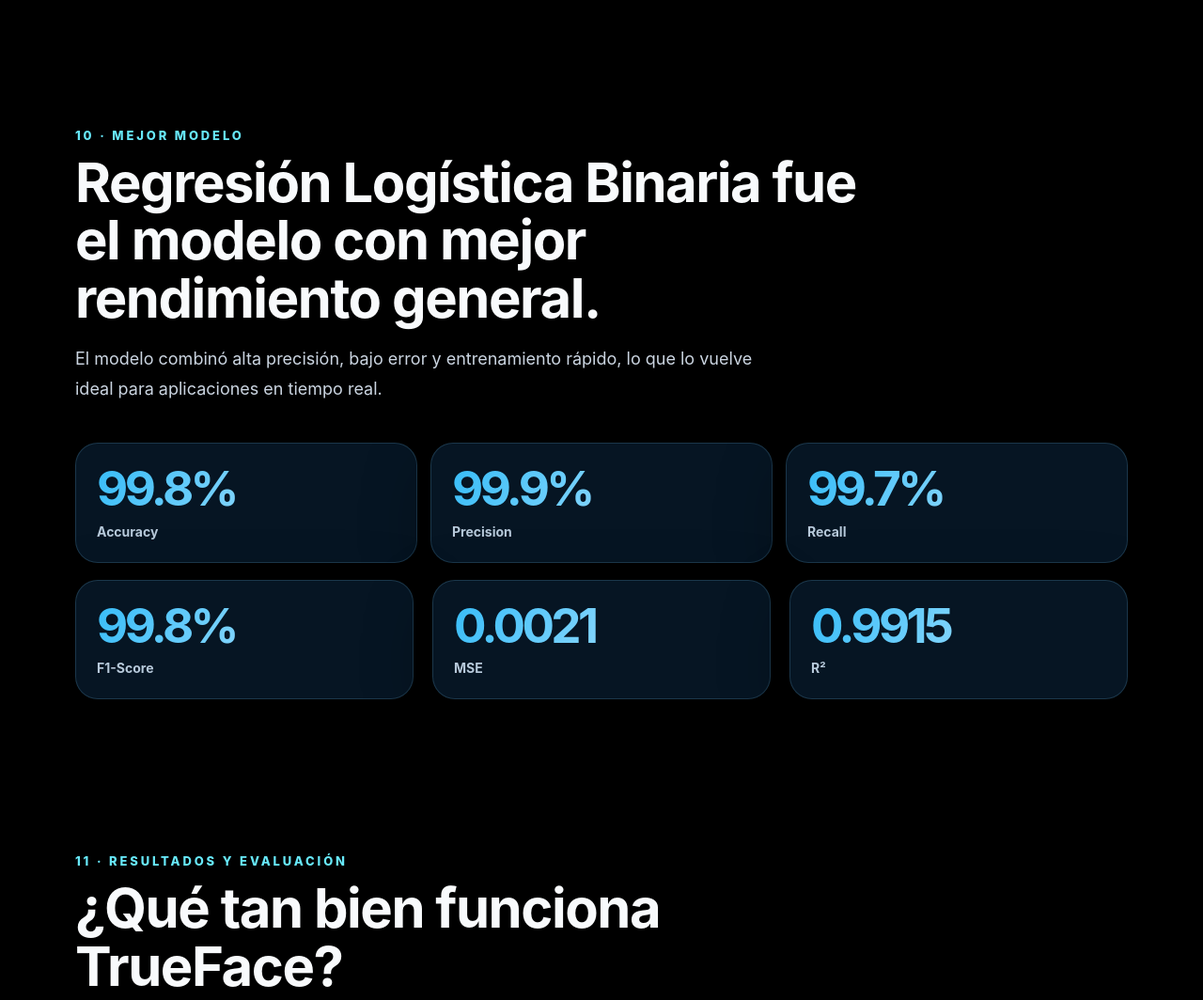
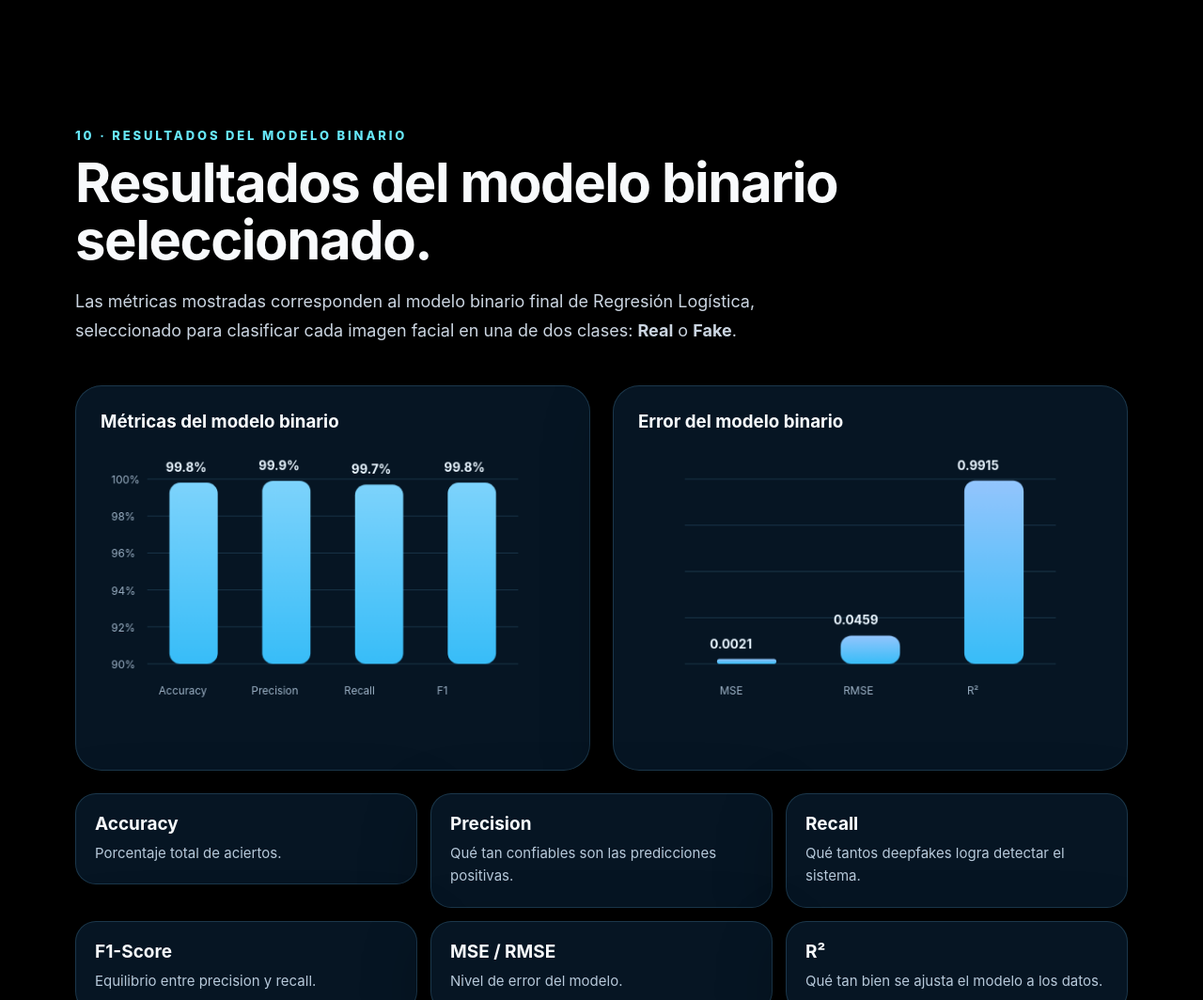
Before and after one commit to AlexUrbina8/trueface, a plain HTML site: page index.html in a window 1280 px wide. Shown: the part 7320-8384 px from the top of the page at 94% size. Drawn offline with Linux system fonts and the light colour scheme.

Commit message:
actualizacion

```diff
--- a/index.html
+++ b/index.html
@@ -838,37 +838,16 @@
       </div>
     </section>
 
-    <section id="mejor-modelo">
-      <div class="container">
-        <div class="section-heading reveal">
-          <div class="section-kicker">10 · Mejor modelo</div>
-          <h2>Regresión Logística Binaria fue el modelo con mejor rendimiento general.</h2>
-          <p class="lead">El modelo combinó alta precisión, bajo error y entrenamiento rápido, lo que lo vuelve ideal para aplicaciones en tiempo real.</p>
-        </div>
-        <div class="big-stats reveal">
-          <div class="stat"><strong>99.8%</strong><span>Accuracy</span></div>
-          <div class="stat"><strong>99.9%</strong><span>Precision</span></div>
-          <div class="stat"><strong>99.7%</strong><span>Recall</span></div>
-        </div>
-        <div class="grid-3" style="margin-top: 18px;">
-          <div class="stat reveal"><strong>99.8%</strong><span>F1-Score</span></div>
-          <div class="stat reveal"><strong>0.0021</strong><span>MSE</span></div>
-          <div class="stat reveal"><strong>0.9915</strong><span>R²</span></div>
-        </div>
-      </div>
-    </section>
-
-
     <section id="resultados">
       <div class="container">
         <div class="section-heading reveal">
-          <div class="section-kicker">11 · Resultados y evaluación</div>
-          <h2>¿Qué tan bien funciona TrueFace?</h2>
-          <p class="lead">Se evaluaron cinco modelos usando métricas de clasificación y error para identificar cuál detectaba mejor imágenes reales y deepfake.</p>
+          <div class="section-kicker">10 · Resultados del modelo binario</div>
+          <h2>Resultados del modelo binario seleccionado.</h2>
+          <p class="lead">Las métricas mostradas corresponden al modelo binario final de Regresión Logística, seleccionado para clasificar cada imagen facial en una de dos clases: <strong>Real</strong> o <strong>Fake</strong>.</p>
         </div>
         <div class="grid-2">
-          <div class="chart-card reveal"><h3>Métricas de clasificación</h3><canvas id="barChart" width="520" height="310" aria-label="Gráfica de métricas de clasificación"></canvas></div>
-          <div class="chart-card reveal"><h3>Análisis de error</h3><canvas id="errorChart" width="520" height="310" aria-label="Gráfica de error"></canvas></div>
+          <div class="chart-card reveal"><h3>Métricas del modelo binario</h3><canvas id="barChart" width="520" height="310" aria-label="Gráfica de métricas de clasificación"></canvas></div>
+          <div class="chart-card reveal"><h3>Error del modelo binario</h3><canvas id="errorChart" width="520" height="310" aria-label="Gráfica de error"></canvas></div>
         </div>
         <div class="grid-3" style="margin-top: 24px;">
           <div class="card pad reveal"><h3>Accuracy</h3><p>Porcentaje total de aciertos.</p></div>
@@ -884,7 +863,7 @@
     <section id="confusion">
       <div class="container grid-2">
         <div class="reveal">
-          <div class="section-kicker">12 · Matriz de confusión</div>
+          <div class="section-kicker">11 · Matriz de confusión</div>
           <h2>Errores detectados en prueba.</h2>
           <p class="lead">El sistema registró muy pocos errores en el conjunto de prueba.</p>
           <div class="example-box"><strong>Errores:</strong><br />Real marcado como fake: <span class="code-pill">4 casos</span><br />Fake marcado como real: <span class="code-pill">11 casos</span></div>
@@ -902,7 +881,7 @@
     <section id="analisis-error">
       <div class="container grid-2">
         <div class="card pad reveal">
-          <div class="section-kicker">13 · Análisis de error</div>
+          <div class="section-kicker">12 · Análisis de error</div>
           <h2>¿Qué tan confiable es el modelo?</h2>
           <p class="lead">Se analizaron métricas de error para evaluar precisión y estabilidad.</p>
         </div>
@@ -920,7 +899,7 @@
     <section id="final-modelo">
       <div class="container grid-2">
         <div class="reveal">
-          <div class="section-kicker">14 · Modelo final</div>
+          <div class="section-kicker">13 · Modelo final</div>
           <h2>Selección del modelo.</h2>
           <p class="lead">Con base en los resultados, se seleccionó la Regresión Logística Binaria como modelo final por su alta precisión y eficiencia.</p>
         </div>
@@ -936,7 +915,7 @@
     <section id="comparacion">
       <div class="container">
         <div class="section-heading reveal">
-          <div class="section-kicker">15 · Comparación y aporte</div>
+          <div class="section-kicker">14 · Comparación y aporte</div>
           <h2>¿Qué hace diferente a TrueFace?</h2>
           <p class="lead">Existen enfoques basados en CNN, análisis forense y señales fisiológicas. El problema común es la generalización cuando aparecen nuevos datasets.</p>
         </div>
@@ -959,7 +938,7 @@
     <section id="limitaciones">
       <div class="container">
         <div class="section-heading reveal">
-          <div class="section-kicker">16 · Limitaciones</div>
+          <div class="section-kicker">15 · Limitaciones</div>
           <h2>Desafíos del proyecto.</h2>
           <p class="lead">Aunque el rendimiento fue alto, el proyecto enfrentó retos de procesamiento y dependencia de recursos computacionales.</p>
         </div>
@@ -975,7 +954,7 @@
     <section id="futuro">
       <div class="container grid-2">
         <div class="reveal">
-          <div class="section-kicker">17 · Trabajo futuro</div>
+          <div class="section-kicker">16 · Trabajo futuro</div>
           <h2>Próximos pasos.</h2>
           <p class="lead">Las mejoras propuestas buscan optimizar el sistema y acercarlo a una implementación real.</p>
         </div>
```
